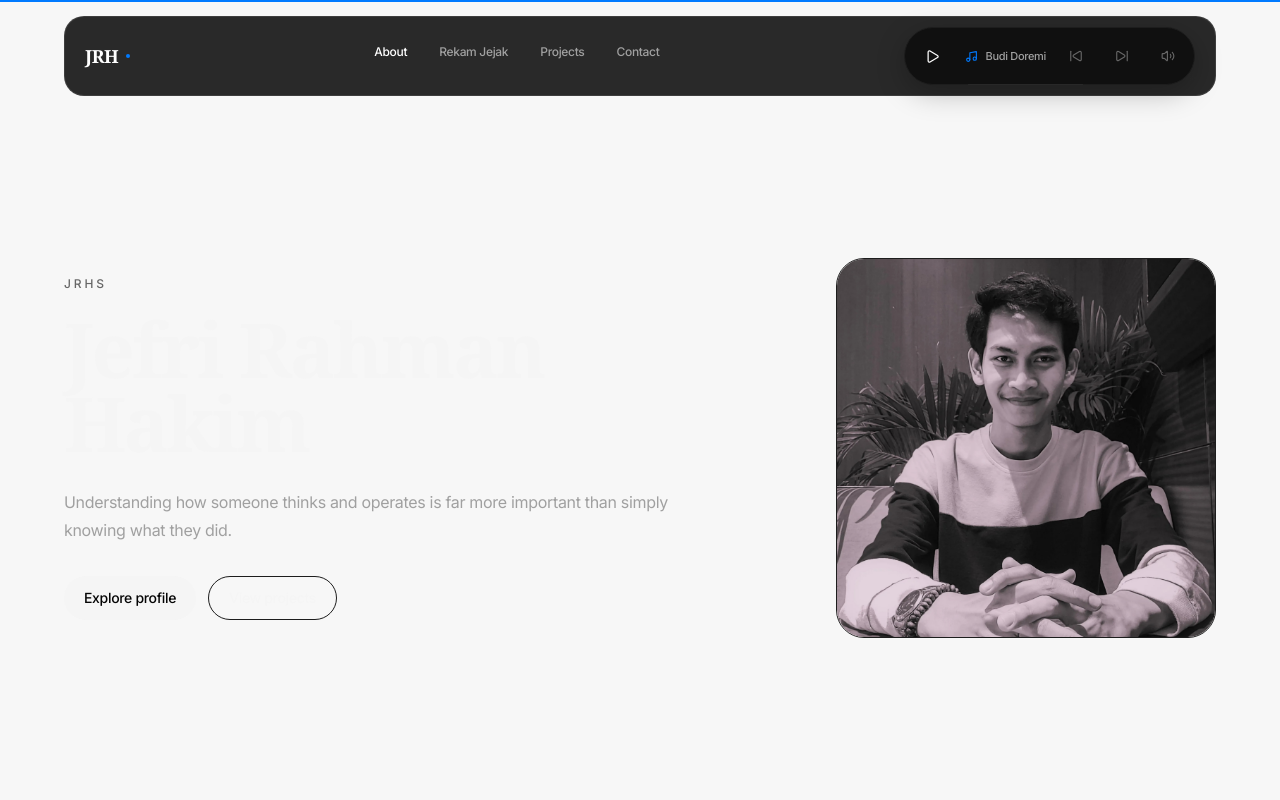
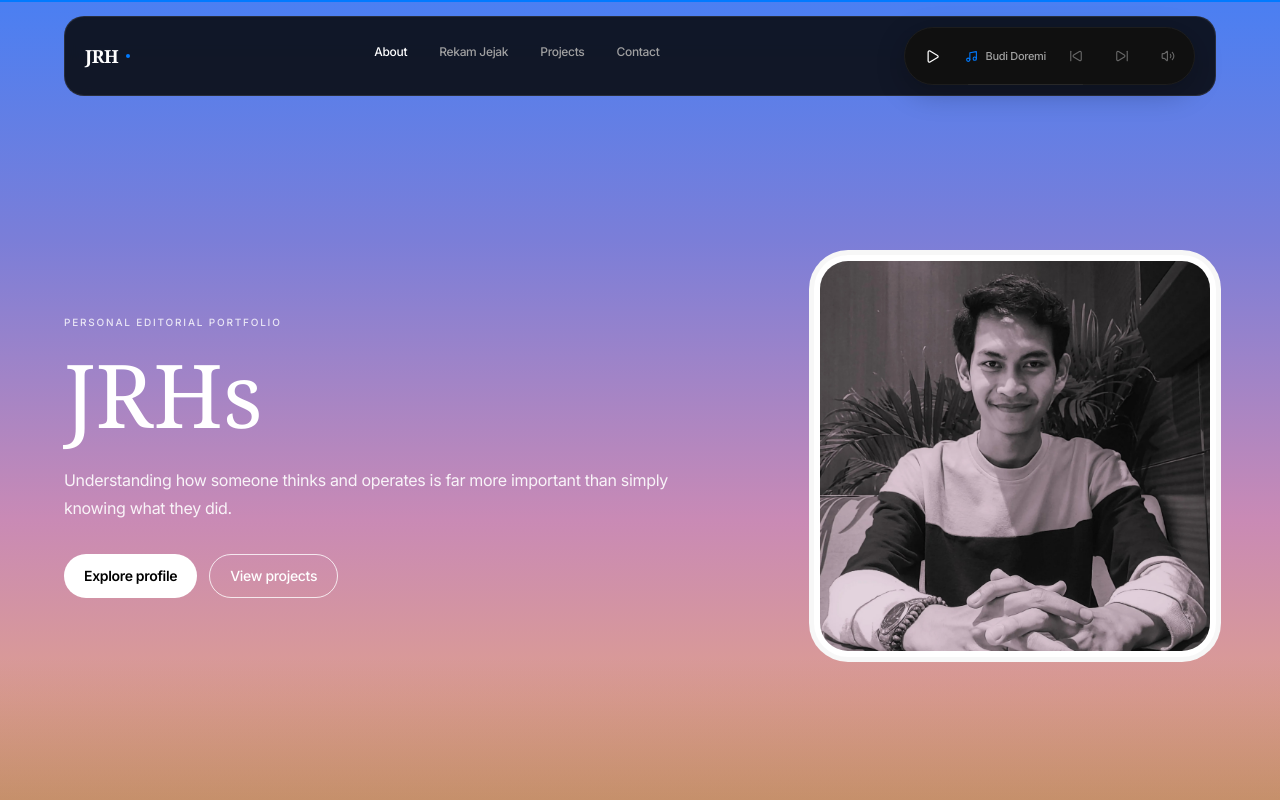
Before and after one commit to LionerHakim/JRHs, a React (Vite) app: page / in a window 1280 px wide. Shown: the top 800 px of the page. Built offline with nearby package versions, Linux system fonts and the light colour scheme.

Commit message:
feat: redesign hero as twilight JRHs editorial cover

```diff
--- a/src/components/Hero.tsx
+++ b/src/components/Hero.tsx
@@ -2,22 +2,27 @@ import { motion } from 'motion/react';
 
 export default function Hero() {
   const photo = `${import.meta.env.BASE_URL}data/foto/s.jpg`;
-  return <section id="hero" className="relative flex min-h-[100svh] items-center overflow-hidden px-5 pt-24 md:px-8 lg:px-12">
-    <div className="mx-auto grid w-full max-w-6xl items-center gap-12 py-16 md:grid-cols-[1.05fr_.75fr] md:gap-16 lg:py-20">
-      <motion.div initial={{ opacity: 0, y: 24 }} animate={{ opacity: 1, y: 0 }} transition={{ duration: .55 }}>
-        <p className="mb-5 text-xs font-medium uppercase tracking-[.24em] text-[#666]">JRHs</p>
-        <h1 className="max-w-3xl font-serif text-[clamp(2.5rem,7vw,4.75rem)] font-semibold leading-[.98] tracking-[-.035em] text-[#F5F5F5]">Jefri Rahman Hakim</h1>
-        <p className="mt-7 max-w-2xl text-sm leading-7 text-[#A0A0A0] md:text-base">Understanding how someone thinks and operates is far more important than simply knowing what they did.</p>
+  return (
+    <section id="hero" className="relative flex min-h-[100svh] items-center overflow-hidden bg-[linear-gradient(180deg,#4a7ff2_0%,#7b7ed8_30%,#c98ab5_65%,#e8a87c_100%)] px-5 pt-28 md:px-8 lg:px-12">
+      <div className="pointer-events-none absolute inset-x-0 bottom-0 h-[18%] bg-[linear-gradient(180deg,transparent_0%,rgba(18,18,18,.04)_30%,rgba(18,18,18,.16)_100%)]" aria-hidden="true" />
+      <div className="relative z-10 mx-auto grid w-full max-w-6xl items-center gap-12 py-16 md:grid-cols-[1.08fr_.72fr] md:gap-16 lg:py-20">
+        <motion.div initial={{ opacity: 0, y: 18 }} animate={{ opacity: 1, y: 0 }} transition={{ duration: .5 }}>
+          <p className="mb-5 text-[10px] font-medium uppercase tracking-[.18em] text-white/80">Personal Editorial Portfolio</p>
+          <h1 className="max-w-3xl font-serif text-[clamp(3.1rem,8vw,5.5rem)] font-normal leading-none tracking-normal text-white">JRHs</h1>
+          <p className="mt-7 max-w-2xl text-sm leading-6 text-white/90 md:text-base md:leading-7">Understanding how someone thinks and operates is far more important than simply knowing what they did.</p>
           <div className="mt-8 flex flex-wrap gap-3">
-          <a href="#about" className="inline-flex min-h-11 items-center rounded-full bg-[#F5F5F5] px-5 text-sm font-medium text-[#050505] transition hover:bg-white focus:outline-none focus:ring-2 focus:ring-[#007AFF]">Explore profile</a>
-          <a href="#projects" className="inline-flex min-h-11 items-center rounded-full border border-[#1D1D1D] px-5 text-sm font-medium text-[#F5F5F5] transition hover:border-[#666] focus:outline-none focus:ring-2 focus:ring-[#007AFF]">View projects</a>
+            <a href="#about" className="inline-flex min-h-11 items-center rounded-full bg-white px-5 text-sm font-semibold text-black transition-opacity hover:opacity-90">Explore profile</a>
+            <a href="#projects" className="inline-flex min-h-11 items-center rounded-full border border-white/80 px-5 text-sm font-medium text-white transition hover:bg-white hover:text-black">View projects</a>
           </div>
         </motion.div>
-      <motion.div initial={{ opacity: 0, scale: .96 }} animate={{ opacity: 1, scale: 1 }} transition={{ duration: .7, delay: .1 }} className="justify-self-center md:justify-self-end">
-        <div className="relative h-64 w-64 overflow-hidden rounded-[28px] border border-[#1D1D1D] bg-[#0A0A0A] sm:h-80 sm:w-80 lg:h-[380px] lg:w-[380px]">
-          <img src={photo} alt="Jefri Rahman Hakim" className="h-full w-full object-cover" fetchPriority="high" />
+        <motion.div initial={{ opacity: 0, scale: .97 }} animate={{ opacity: 1, scale: 1 }} transition={{ duration: .65, delay: .08 }} className="justify-self-center md:justify-self-end">
+          <div className="rounded-[34px] bg-white p-1.5 shadow-[0_0_0_5px_#f7f7f7]">
+            <div className="h-72 w-72 overflow-hidden rounded-[28px] sm:h-80 sm:w-80 lg:h-[390px] lg:w-[390px]">
+              <img src={photo} alt="JRHs" className="h-full w-full object-cover" fetchPriority="high" />
+            </div>
           </div>
         </motion.div>
       </div>
-  </section>;
+    </section>
+  );
 }
```
Lines whose indentation alone changed are shown as unchanged.
